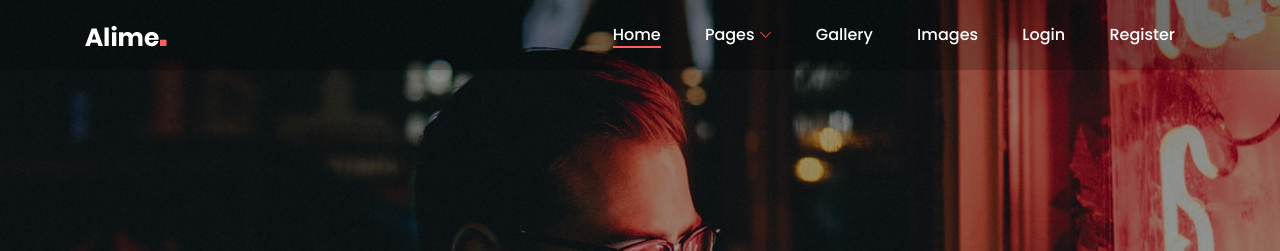
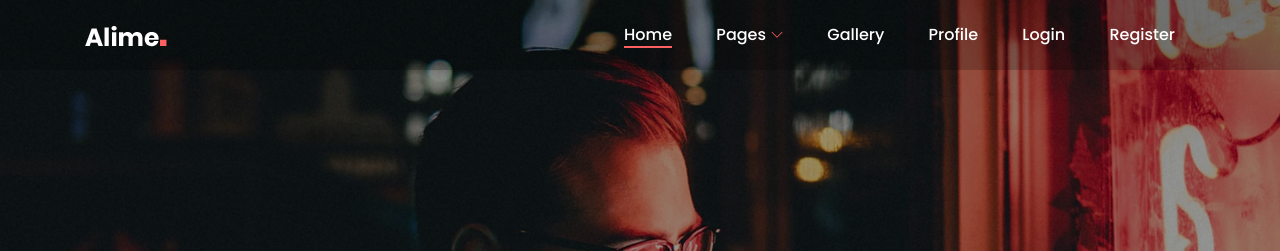
Before and after one commit to Joseph7Cartaphilus/Semistrovka, a Django app: page /MiracleArt/ in a window 1280 px wide. Shown: the top 251 px of the page. Run offline with Django 4.2, Linux system fonts and the light colour scheme; parts of the project's set-up code (start-up, migrations or seed data) failed here and were passed over; some libraries are stand-ins or nearby versions; some web fonts are replaced.

Commit message:
renamed and replaced images->profile

```diff
--- a/MiracleArt/templates/base.html
+++ b/MiracleArt/templates/base.html
@@ -59,15 +59,15 @@
                                         <li><a href="{% url 'index' %}">- Home</a></li>
                                         <li><a href="">- About</a></li>
                                         <li><a href="{% url 'gallery' %}">- Gallery</a></li>
-                                        <li><a href="{% url 'images' %}">- Images</a></li>
+                                        <li><a href="{% url 'profile' %}">- Profile</a></li>
                                         <li><a href="{% url 'login' %}">- Login</a></li>
                                         <li><a href="{% url 'register' %}">- Register</a></li>
                                     </ul>
                                 </li>
                                 <li><a href="{% url 'gallery' %}">Gallery</a></li>
-                                <li><a href="{% url 'images' %}">Images</a></li>
+                                <li><a href="{% url 'profile' %}">Profile</a></li>
                                 {% if user.is_authenticated %}
-                                    <li><a href="{% url 'images' %}">Profile</a></li>
+                                    <li><a href="{% url 'profile' %}">Profile</a></li>
                                     <li><a href="{% url 'logout' %}">Logout</a></li>
                                 {% else %}
                                     <li><a href="{% url 'login' %}">Login</a></li>
--- a/MiracleArt/urls.py
+++ b/MiracleArt/urls.py
@@ -20,7 +20,6 @@ from . import views
 
 urlpatterns = [
     path('', views.index, name='index'),
-    path('images/', views.images, name='images'),
     path('gallery/', views.gallery, name='gallery'),
     path('<int:category_id>/gallery/', views.gallery, name='category'),
 ]
--- a/MiracleArt/templates/images.html
+++ b/users/templates/profile.html
@@ -4,7 +4,7 @@
 {% block content %}
 <!-- Breadcrumb Area Start -->
 <section class="breadcrumb-area bg-img bg-overlay jarallax"
-         style="background-image: url(../static/img/bg-img/38.jpg);">
+         style="background-image: url(../../MiracleArt/static/img/bg-img/38.jpg);">
     <div class="container h-100">
         <div class="row h-100 align-items-center">
             <div class="col-12">
@@ -12,9 +12,9 @@
                     <h2 class="page-title">Images</h2>
                     <nav aria-label="breadcrumb">
                         <ol class="breadcrumb justify-content-center">
-                            <li class="breadcrumb-item"><a href="index.html"><i class="icon_house_alt"></i> Home</a>
+                            <li class="breadcrumb-item"><a href="{% url 'index' %}"><i class="icon_house_alt"></i> Home</a>
                             </li>
-                            <li class="breadcrumb-item active" aria-current="page">Images</li>
+                            <li class="breadcrumb-item active" aria-current="page">Profile</li>
                         </ol>
                     </nav>
                 </div>
--- a/users/urls.py
+++ b/users/urls.py
@@ -21,4 +21,5 @@ urlpatterns = [
     path('login/', views.login, name='login'),
     path('register/', views.register, name='register'),
     path('logout/', views.logout, name='logout'),
+    path('profile/', views.profile, name='profile')
 ]
--- a/users/views.py
+++ b/users/views.py
@@ -40,3 +40,7 @@ def register(request):
 def logout(request):
     auth.logout(request)
     return HttpResponseRedirect(reverse('index'))
+
+
+def profile(request):
+    return render(request, 'profile.html')
```
